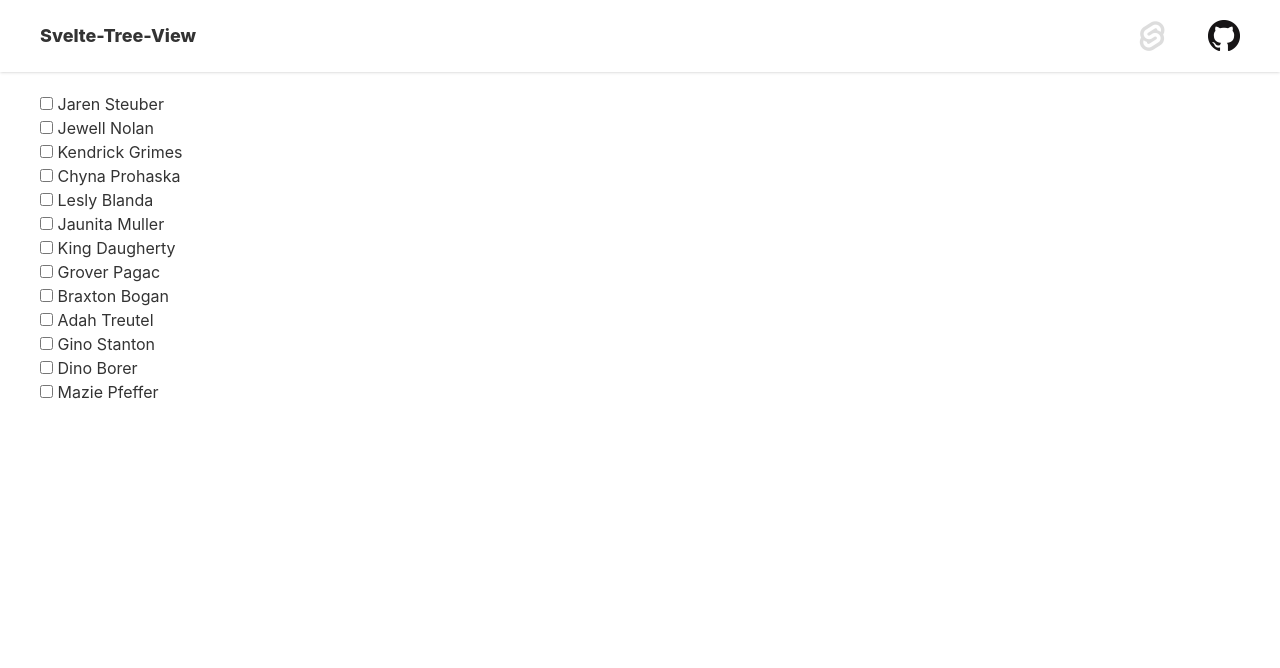
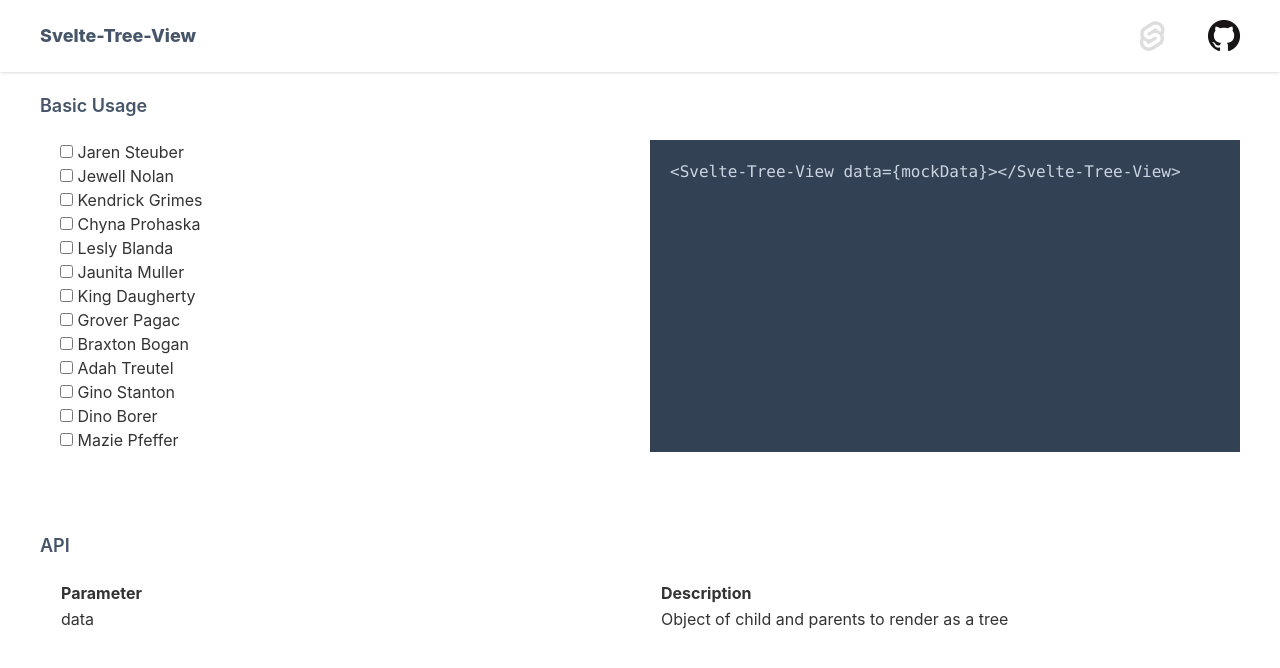
Before and after one commit to KevvKo/svelte-tree-view, a Svelte app: page / in a window 1280 px wide. Shown: the top 668 px of the page. Built offline with nearby package versions, Linux system fonts and the light colour scheme.

Commit message:
update docu

```diff
--- a/src/App.svelte
+++ b/src/App.svelte
@@ -4,7 +4,7 @@
 </script>
 
 <nav class="flex shadow px-10 py-5">
-    <h1 class="self-center text-lg font-extrabold" >Svelte-Tree-View</h1>
+    <h1 class="self-center text-lg font-extrabold text-slate-600" >Svelte-Tree-View</h1>
     <a href="https://svelte.dev" class="self-center ml-auto cursor-pointer">
         <img alt="Svelte" src="img/svelte-logo.png" class="h-8"/>
     </a>
@@ -13,11 +13,38 @@
     </a>
 </nav>
 <main class="mt-5 mx-5 px-5">
-    <SvelteTree data={mockData}></SvelteTree>
+    <h2 class="text-lg font-semibold text-slate-600 mb-5">Basic Usage</h2>
+    <section class="flex ml-5 mb-20">
+        <div class="w-1/2">
+            <SvelteTree data={mockData}></SvelteTree>
+        </div>
+        <div class="w-1/2">
+            <code class="bg-slate-700 text-slate-300 w-full h-full block p-5">
+                &lt;Svelte-Tree-View data=&#123;mockData&#125;&gt;&lt;/Svelte-Tree-View&gt;
+            </code>
+        </div>
+    </section>
+    <h2 class="text-lg font-semibold text-slate-600 mb-5">API</h2>
+    <section>
+        <table class="w-full ml-5">
+            <thead>
+                <tr>
+                    <th class="w-1/2 text-left">Parameter</th>
+                    <th class="w-1/2 text-left">Description</th>
+                </tr>
+            </thead>
+            <tbody class="divide-y divide-solid">
+                <tr>
+                    <td>data</td>
+                    <td>Object of child and parents to render as a tree</td>
+                </tr>
+            </tbody>
+        </table>
+    </section>
 </main>
 
 <style global lang="postcss">
     @tailwind base;
     @tailwind components;
     @tailwind utilities;
-  </style>
+</style>
```
